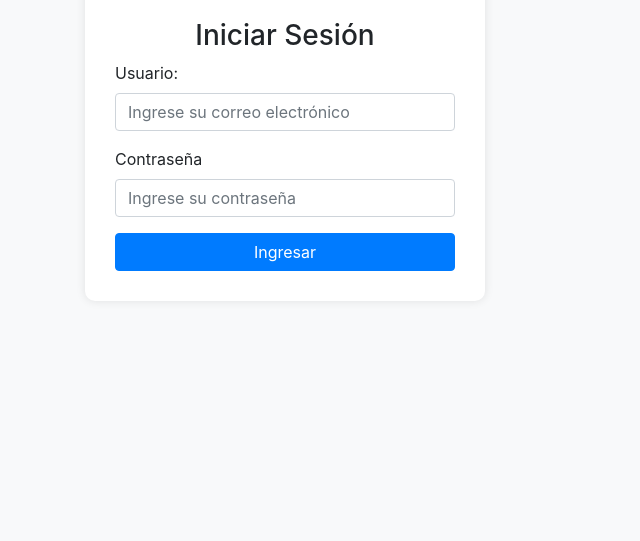
After one commit to DEDC/olmecabonos, a Django app: page /login/ in a window 1280 px wide. The commit adds this page. Shown: the part 231-772 px from the top of the page, without its empty margins (0-640 px from the left). Run offline with Django 3.2, Linux system fonts and the light colour scheme; parts of the project's set-up code (start-up, migrations or seed data) failed here and were passed over; some libraries are stand-ins or nearby versions.

Commit message:
actividade de login y descarga de excel

```diff
--- a/apps/usuarios/models.py
+++ b/apps/usuarios/models.py
@@ -2,6 +2,7 @@
 from django.db import models
 
 from django.contrib.auth.models import AbstractUser
+
 
 class Usuarios(AbstractUser):
     class Meta:
--- a/olmecabonos/urls.py
+++ b/olmecabonos/urls.py
@@ -1,8 +1,12 @@
 # Django
 from django.urls import path
-from apps.bonos.views import Registrar, Listar, Descargar, CargarExcel, Editar, Eliminar, Lector, Juegos, check_bonus
+from apps.bonos.views import Registrar, Listar, Descargar, CargarExcel, Editar, Eliminar, Lector, Juegos, check_bonus, \
+    GenerateExcelApiView
+from django.contrib.auth import views as auth_views
 
 urlpatterns = [
+    path('login/', auth_views.LoginView.as_view(template_name='registration/login.html'), name='login'),
+    path('logout/', auth_views.LogoutView.as_view(), name='logout'),
     path('', Registrar.as_view(), name='registro'),
     path('bonos', Listar.as_view(), name='listar'),
     path('bonos/descargar', Descargar.as_view(), name='descargar'),
@@ -10,6 +14,8 @@ urlpatterns = [
     path('bonos/editar/<uuid:uuid>', Editar.as_view(), name='editar'),
     path('bonos/eliminar/<uuid:uuid>', Eliminar.as_view(), name='eliminar'),
     path('bonos/<uuid:uuid>/lector', Lector.as_view(), name='lector'),
+    path('api/bonos/excel/', GenerateExcelApiView.as_view(), name='api-excel'),
+
     path('bonos/juegos', Juegos.as_view(), name='juegos'),
     path('check/bonus', check_bonus, name='check_bonus')
 ]
--- a/requeriments.txt
+++ b/requeriments.txt
@@ -11,3 +11,6 @@ pytz==2022.7.1
 qrcode==7.4.2
 sqlparse==0.4.3
 typing_extensions==4.5.0
+reportlab==4.2.2
+pandas==2.2.2
+djangorestframework==3.10.0
--- a/templates/base/base.html
+++ b/templates/base/base.html
@@ -11,6 +11,10 @@
     <script src="https://cdn.jsdelivr.net/npm/bootstrap@5.3.0-alpha1/dist/js/bootstrap.bundle.min.js"
         integrity="sha384-w76AqPfDkMBDXo30jS1Sgez6pr3x5MlQ1ZAGC+nuZB+EYdgRZgiwxhTBTkF7CXvN"
         crossorigin="anonymous"></script>
+    <script src="https://cdnjs.cloudflare.com/ajax/libs/jquery/3.7.1/jquery.js"
+            integrity="sha512-+k1pnlgt4F1H8L7t3z95o3/KO+o78INEcXTbnoJQ/F2VqDVhWoaiVml/OEHv9HsVgxUaVW+IbiZPUJQfF/YxZw=="
+            crossorigin="anonymous" referrerpolicy="no-referrer">
+    </script>
     <title>{% block title %}Olmecabonos{% endblock %}</title>
     <style>
         .green-btn {
--- /dev/null
+++ b/templates/registration/login.html
@@ -0,0 +1,73 @@
+<!DOCTYPE html>
+{% load static %}
+<html lang="es">
+<head>
+    <meta charset="UTF-8">
+    <meta name="viewport" content="width=device-width, initial-scale=1.0">
+    <title>Login Page</title>
+    <!-- Bootstrap CSS -->
+    <link href="https://maxcdn.bootstrapcdn.com/bootstrap/4.5.2/css/bootstrap.min.css" rel="stylesheet">
+    <style>
+        body {
+            background-color: #f8f9fa;
+        }
+        .login-container {
+            align-content: center;
+            margin-top: 100px;
+            max-width: 400px;
+            padding: 30px;
+            background-color: #ffffff;
+            box-shadow: 0px 0px 10px 0px rgba(0, 0, 0, 0.1);
+            border-radius: 10px;
+        }
+        .logo {
+            width: 300px;
+            height: 100px;
+            margin: 0 auto 20px;
+            display: block;
+        }
+    </style>
+</head>
+<body>
+    <div class="container">
+        <div class="login-container">
+            {% if messages %}
+                {% for message in messages %}
+                    {% if message.tags == 'success' %}
+                        <div class="alert alert-success text-center" role="alert">
+                            {{message|safe}}
+                        </div>
+                    {% elif message.tags == 'warning' %}
+                        <div class="alert alert-warning text-center" role="alert">
+                            {{message|safe}}
+                        </div>
+                    {% elif message.tags == 'error' %}
+                        <div class="alert alert-danger text-center" role="alert">
+                            {{message|safe}}
+                        </div>
+                    {% endif %}
+                {% endfor %}
+            {% endif %}
+            <img src="{% static 'images/logo.svg' %}" alt="Logo" class="logo">
+            <h3 class="text-center">Iniciar Sesión</h3>
+            <form method="post">
+                {% csrf_token %}
+                <div class="form-group">
+                    <label for="email">Usuario:</label>
+                    <input type="email" class="form-control" id="username" name="username" placeholder="Ingrese su correo electrónico">
+                </div>
+                <div class="form-group">
+                    <label for="password">Contraseña</label>
+                    <input type="password" class="form-control" id="password" name="password" placeholder="Ingrese su contraseña">
+                </div>
+                <button type="submit" class="btn btn-primary btn-block">Ingresar</button>
+            </form>
+        </div>
+    </div>
+
+    <!-- Bootstrap JS, Popper.js, and jQuery -->
+    <script src="https://code.jquery.com/jquery-3.5.1.slim.min.js"></script>
+    <script src="https://cdn.jsdelivr.net/npm/@popperjs/core@2.5.4/dist/umd/popper.min.js"></script>
+    <script src="https://stackpath.bootstrapcdn.com/bootstrap/4.5.2/js/bootstrap.min.js"></script>
+</body>
+</html>
--- a/utils/models.py
+++ b/utils/models.py
@@ -2,6 +2,7 @@
 import uuid
 # Django
 from django.db import models
+
 
 class ControlInfo(models.Model):
     class Meta:
@@ -22,6 +23,7 @@ class ControlInfo(models.Model):
     class Meta:
         abstract = True
 
+
 class UploadTo:
   def __init__(self, name, folder_name):
     self.name = name
```
Also changed, not shown: apps/bonos/views.py (+64 -8 lines), olmecabonos/settings.py (+6 -1 lines), templates/bonos/listado.html (+25 -2 lines), static/images/logo.svg (added).
